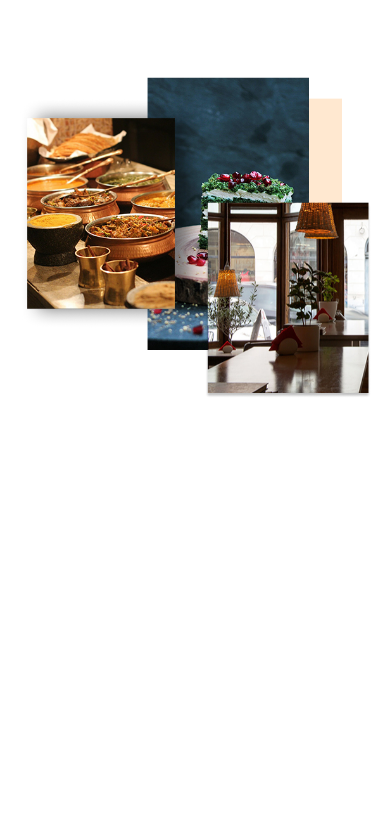
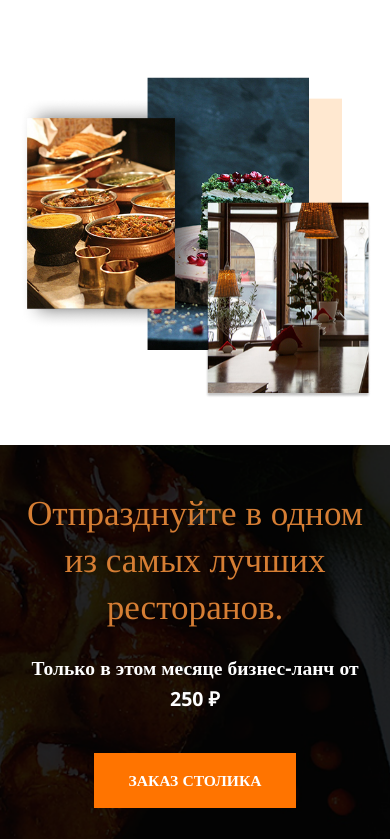
Before and after one commit to Sheil777/restaurant, a plain HTML site: page index.html in a window 390 px wide. Shown: the part 2231-3070 px from the top of the page. Before the commit the page ends 2629 px from the top, so only its background shows below. Drawn offline with nearby package versions, Linux system fonts and the light colour scheme.

Commit message:
Added section special offer

```diff
--- a/css/history.css
+++ b/css/history.css
@@ -1,5 +1,6 @@
 .history {
     margin-top: 150px;
+    height: 600px;
 }
 
 .history__main-information {
@@ -85,6 +86,8 @@
 @media (max-width: 1013px){
     .history {
         margin-top: 80px;
+        height: auto;
+        margin-bottom: 12vw;
     }
 
     .history__main-information {
--- /dev/null
+++ b/css/special-offer.css
@@ -0,0 +1,100 @@
+.special-offer {
+    position: relative;
+}
+
+.special-offer__container {
+    padding-top: 80px;
+    padding-bottom: 105px;
+}
+
+.special-offer__main-information {
+    display: flex;
+    justify-content: space-between;
+    align-items: center;
+
+
+    position: relative;
+    z-index: 2;
+}
+
+.special-offer__left {
+    width: 620px;
+}
+
+.special-offer__header {
+    font-family: Tinos;
+    font-style: normal;
+    font-weight: normal;
+    font-size: 52px;
+    line-height: 60px;
+
+    color: #D67E34;
+
+    margin-bottom: 20px;
+}
+
+.special-offer__body {
+    font-family: Open Sans;
+    font-style: normal;
+    font-weight: bold;
+    font-size: 24px;
+    line-height: 33px;
+
+    color: #FFFFFF;
+}
+
+.special-offer__image {
+    position: absolute;
+    top: 0;
+    left: 0;
+    width: 100%;
+    height: 100%;
+}
+
+.special-offer__image img {
+    position:absolute;
+    width: 100%;
+    height: 100%;
+    left: 0;
+    top: 0;
+
+    object-fit: cover;
+}
+
+
+/* ------------------------------------- */
+@media (max-width: 810px){
+    .special-offer__container {
+        padding-top: 12vw;
+        padding-bottom: 8vw;
+    }
+
+    .special-offer__main-information {
+        display: block;
+        margin: 0 auto;
+    }
+
+    .special-offer__left {
+        width: auto;
+        text-align: center;
+        margin-bottom: 10vw;
+    }
+
+    .special-offer__header {
+       font-size: 9vw;
+       line-height: 12vw;
+    }
+
+    .special-offer__body {
+        font-size: 5vw;
+        line-height: 8vw;
+    }
+
+    .special-offer__button {
+        margin: 0 auto;
+
+        width: 52vw;
+        height: 14vw;
+        font-size: 4vw;
+    }
+}
--- a/index.html
+++ b/index.html
@@ -7,6 +7,7 @@
     <link rel="stylesheet" href="css/styleAdaptive.css">
     <link rel="stylesheet" href="css/main-page.css">
     <link rel="stylesheet" href="css/history.css">
+    <link rel="stylesheet" href="css/special-offer.css">
 
 
     <link rel="preconnect" href="https://fonts.googleapis.com">
@@ -158,6 +159,20 @@
                 </div>
             </div>
         </section>
+        <section class="special-offer">
+            <div class="special-offer__container _container">
+                <div class="special-offer__main-information">
+                    <div class="special-offer__left">
+                        <div class="special-offer__header">Отпразднуйте в одном из самых лучших ресторанов.</div>
+                        <div class="special-offer__body">Только в этом месяце бизнес-ланч от 250 ₽</div>
+                    </div>
+                    <div class="special-offer__button button_orange">Заказ столика</div>
+                </div>
+                <div class="special-offer__image">
+                    <img src="img/special-offer-bg.png" alt="special offer background">
+                </div>
+            </div>
+        </section>
     </div>
     <script src="js/jquery-3.6.0.min.js"></script>
     <script src="js/scripts.js"></script>
```
Also changed, not shown: img/special-offer-bg.png (added).
